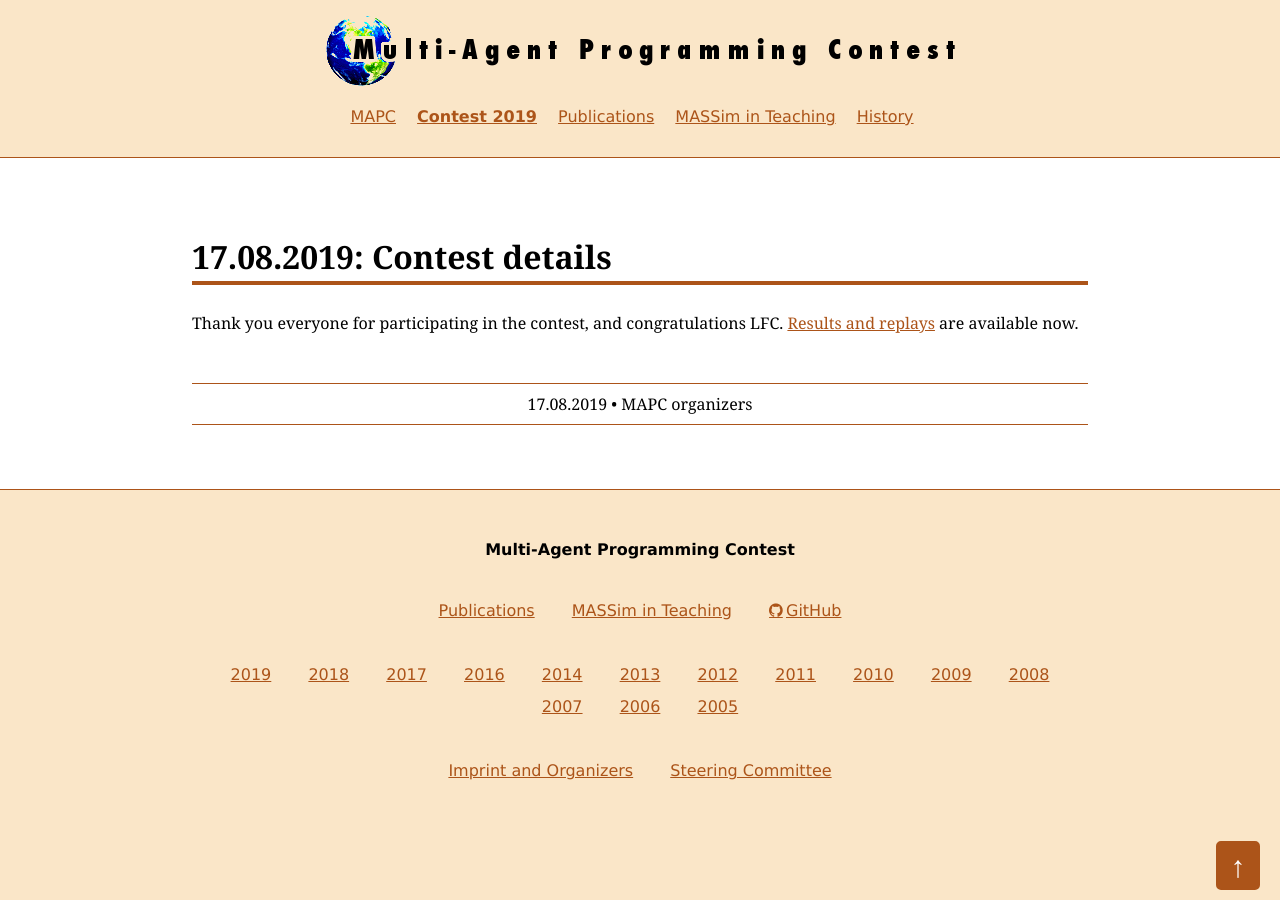
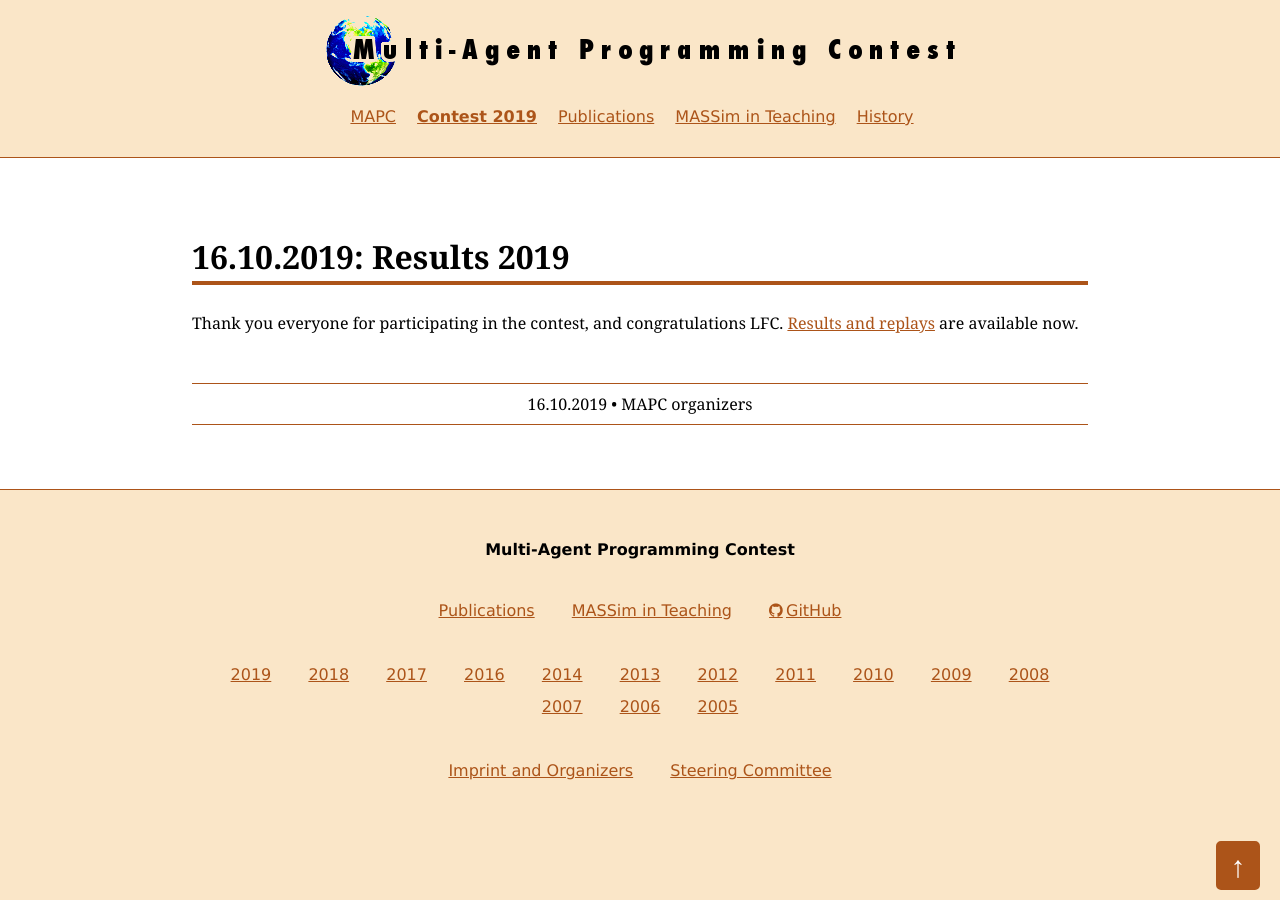
Before and after one commit to agentcontest/agentcontest.github.io, a Jekyll site: the page built from _posts/2019-10-16-results.md, in a window 1280 px wide. Built offline with Jekyll 4.4.1, drawn with Linux system fonts in a browser that asks for light colours.

Commit message:
fix results announcement

```diff
--- a/_posts/2019-10-16-results.md
+++ b/_posts/2019-10-16-results.md
@@ -1,7 +1,7 @@
 ---
 layout: post
-title: Contest details
-date: 2019-08-17 12:00:00 +0200
+title: Results 2019
+date: 2019-10-16 17:00:00 +0200
 author: MAPC organizers
 read_more: false
 ---
```
